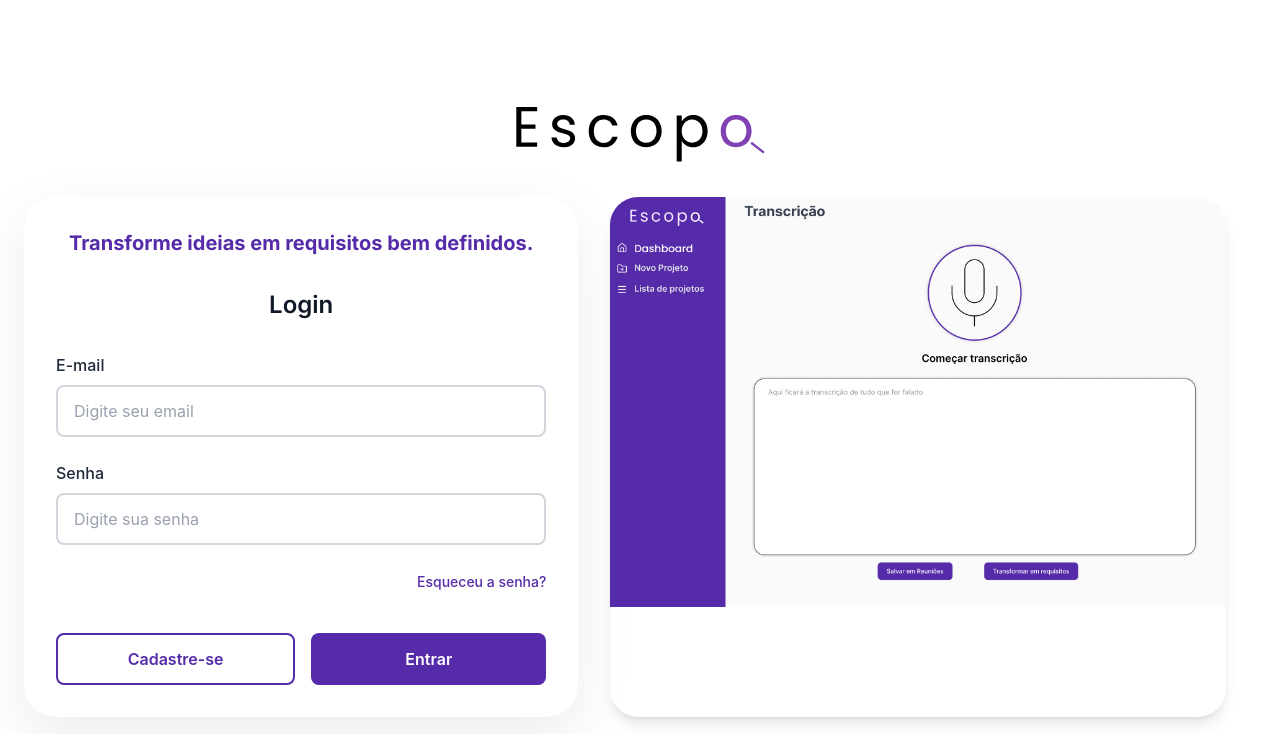
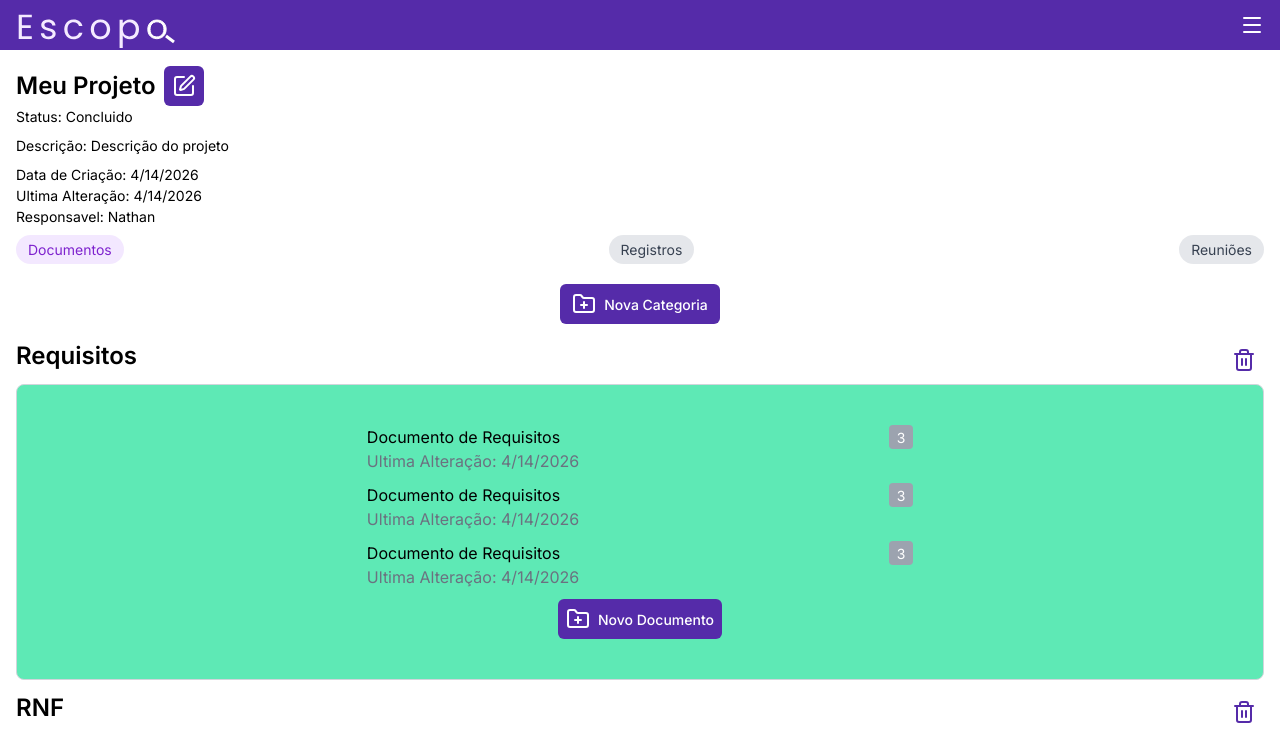
Before and after one commit to Samys003/projeto-escopo-web, a React (Vite) app: page / in a window 1280 px wide. Shown: the top 734 px of the page. Built offline with nearby package versions, Linux system fonts and the light colour scheme; no server answers.

Commit message:
tentando fazer a funcionalidade da criacão da nova categoria

```diff
--- a/src/App.jsx
+++ b/src/App.jsx
@@ -1,22 +1,25 @@
 import { BrowserRouter as Router, Routes, Route } from 'react-router-dom';
-import Login from './pages/login/Login';
-import Cadastro from './pages/login/Cadastro';
-import Senha from './pages/login/Senha';
-import Redefinir from './pages/login/Redefinir';
-import Dashboard from './pages/dashboard/Dashboard';
-import Configuracao from './pages/configuracao/configuracao';
+// import Login from './pages/login/Login';
+// import Cadastro from './pages/login/Cadastro';
+// import Senha from './pages/login/Senha';
+// import Redefinir from './pages/login/Redefinir';
+// import Dashboard from './pages/dashboard/Dashboard';
+// import Configuracao from './pages/configuracao/configuracao';
+import ProjectDetails from './pages/project-details/ProjectDetails'
+
 
 function App() {
     return (
         <Router>
             <Routes>
-                <Route path="/" element={<Login />} />
+                <Route path="/" element={<ProjectDetails />} />
+                {/* <Route path="/" element={<Login />} />
                 <Route path="/cadastro" element={<Cadastro />} />
                 <Route path="/Senha" element={<Senha />} />
                 <Route path="/Login" element={<Login />} />
                 <Route path="/Redefinir" element={<Redefinir />} />
                 <Route path="/dashboard" element={<Dashboard />} />
-                <Route path="/configuracao" element={<Configuracao />} />
+                <Route path="/configuracao" element={<Configuracao />} /> */}
             </Routes>
         </Router>
     );
--- a/src/pages/project-details/ProjectDetails.jsx
+++ b/src/pages/project-details/ProjectDetails.jsx
@@ -29,7 +29,8 @@ function ProjectDetails() {
 
     }
 
-    const exibirDocumento =
+    const [categoria, setCategoria] = useState(
+
         [
             {
                 id: 1,
@@ -82,6 +83,8 @@ function ProjectDetails() {
             }
         ]
 
+    )
+
     const registros = [
 
         {
@@ -112,8 +115,6 @@ function ProjectDetails() {
             atualizado_em: "2026-05-12T10:00:00Z",
             criado_em: "2026-04-14T10:00:00Z"
         }
-
-
 
     ]
 
@@ -230,8 +231,7 @@ function ProjectDetails() {
 
 
     const [openModal, setOpenModal] = useState(false)
-
-
+    const [nomeCategoria, setNomeCategoria] = useState("")
 
 
     return (
@@ -266,9 +266,9 @@ function ProjectDetails() {
                             icon={<FolderPlus />}>Nova Categoria
                         </IconButton>
                         {openModal && (
-                            <PopUp onClose={() => setOpenModal(false)} />
+                            <PopUp nomeCategoria={nomeCategoria} setNomeCategoria={setNomeCategoria} onClose={() => setOpenModal(false)} />
                         )}
-                        <Documents exibirDocumento={exibirDocumento}></Documents>
+                        <Documents categoria={categoria}></Documents>
                     </div>
                 )}
                 {currentTab === "Registros" && (
--- a/src/pages/project-details/components/Documents.jsx
+++ b/src/pages/project-details/components/Documents.jsx
@@ -4,18 +4,19 @@ import ParagraphLarge from "../../../components/Typography/ParagraphLarge";
 import Title2 from "../../../components/Typography/Title2";
 import ParagraphMedium from "../../../components/Typography/ParagraphMedium";
 
-function Documents({ exibirDocumento }) {
+function Documents({ categoria }) {
     return (
         <div className="w-full flex flex-col gap-3">
-            {exibirDocumento.map((doc) => {
+            {categoria.map((doc) => {
                 return (
+
                     <div key={doc.id} className=" w-full flex flex-col gap-1 ">
                         <div className="w-full flex justify-between">
                             <Title2 key={doc.id}>{doc.nome}</Title2>
                             <IconButton className="bg-transparent" icon={<Trash2 className="text-(--color-base)"></Trash2>}></IconButton>
                         </div>
-                        <div className="border w-full flex flex-col p-10 items-center gap-2.5 rounded-lg border-(--cinza-300)">
-                            {doc.documentos.slice(0, 2).map((subdoc) => {
+                        <div className="border w-full flex flex-col p-10 items-center gap-2.5 rounded-lg border-(--cinza-300) bg-emerald-300 ">
+                            {doc.documentos.map((subdoc) => {
                                 return (
                                     <div className="flex justify-evenly w-full">
                                         <div className="" key={subdoc.id}>
@@ -29,8 +30,10 @@ function Documents({ exibirDocumento }) {
                             <IconButton className="gap-2" icon={<FolderPlus />}>Novo Documento</IconButton>
                         </div>
                     </div>
+
                 )
             })}
+
         </div>
     )
 }
--- a/src/pages/project-details/components/PopUp.jsx
+++ b/src/pages/project-details/components/PopUp.jsx
@@ -3,25 +3,34 @@ import ParagraphMedium from "../../../components/Typography/ParagraphMedium";
 import Title4 from "../../../components/Typography/Title4";
 import { X } from "lucide-react"
 
-function PopUp({ onClose }) {
+function PopUp({ onClose, nomeCategoria, setNomeCategoria }) {
     return (
         <div className="fixed inset-0 bg-black/50 flex items-center justify-center">
             <div className="p-6 w-85.5 h-45 bg-white rounded-xl  ">
                 <div className="w-full flex flex-col gap-4">
                     <div className="flex justify-between w-full">
                         <Title4 className="text-black w-full">Adicionar Categoria</Title4>
-                        <button onClick={onClose} className="bg-amber-300">
+                        <button onClick={onClose} className="">
                             <X className="text-black" />
                         </button>
                     </div>
                     <div className=" w-full h-full text-start">
                         <ParagraphMedium className="text-(--cinza-700)">Titulo da Categoria</ParagraphMedium>
                         <form>
-                            <input type="text" className="border border-black w-73.5 p-1 h-8 rounded-xl text-(--cinza-600)" placeholder="Nova Categoria"></input>
+                            <input type="text" className="border border-(--cinza-700) w-73.5 p-1 h-8 rounded-xl text-(--cinza-600)"
+                                placeholder="Nova Categoria"
+                                value={nomeCategoria}
+                                onChange={(e) => setNomeCategoria(e.target.value)}
+
+                            >
+                            </input>
                         </form>
+
                     </div>
                     <div className="flex items-end justify-end">
-                        <IconButton>Criar</IconButton>
+                        <IconButton onClick={() => {
+
+                        }}>Criar</IconButton>
                     </div>
                 </div>
             </div>
```
